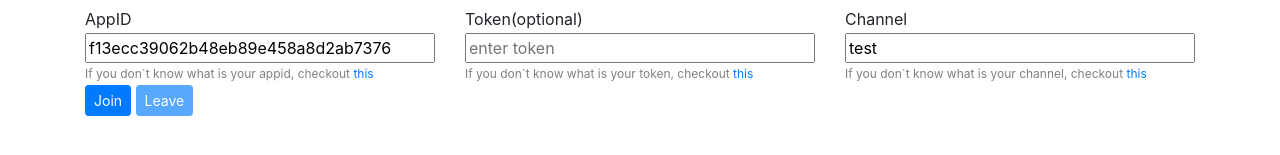
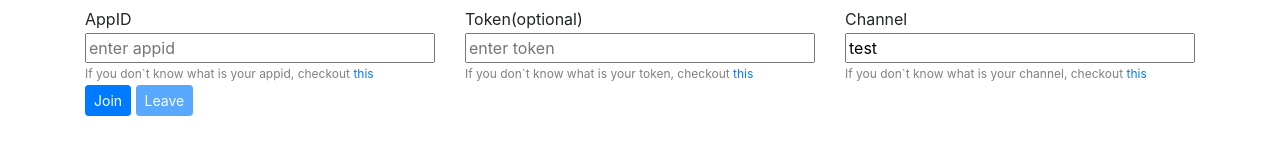
Before and after one commit to bitzed/agoracloudproxy-sample, a plain HTML site: page index.html in a window 1280 px wide. Shown: the part 43-198 px from the top of the page. Drawn offline with Linux system fonts and the light colour scheme; a script that the page names is missing.

Commit message:
removed credentials

```diff
--- a/index.html
+++ b/index.html
@@ -41,7 +41,7 @@
       <div class="row join-info-group">
           <div class="col-sm">
             <p class="join-info-text">AppID</p>
-            <input id="appid" type="text" placeholder="enter appid" required value="f13ecc39062b48eb89e458a8d2ab7376"><!-- sugi: 934d219d339c46a3b6cd7f00a25f3860 cloudproxy: f13ecc39062b48eb89e458a8d2ab7376 -->
+            <input id="appid" type="text" placeholder="enter appid" required>
             <p class="tips">If you don`t know what is your appid, checkout <a href="https://docs.agora.io/en/Agora%20Platform/terms?platform=All%20Platforms#a-nameappidaapp-id">this</a></p>
           </div>
           <div class="col-sm">
```
